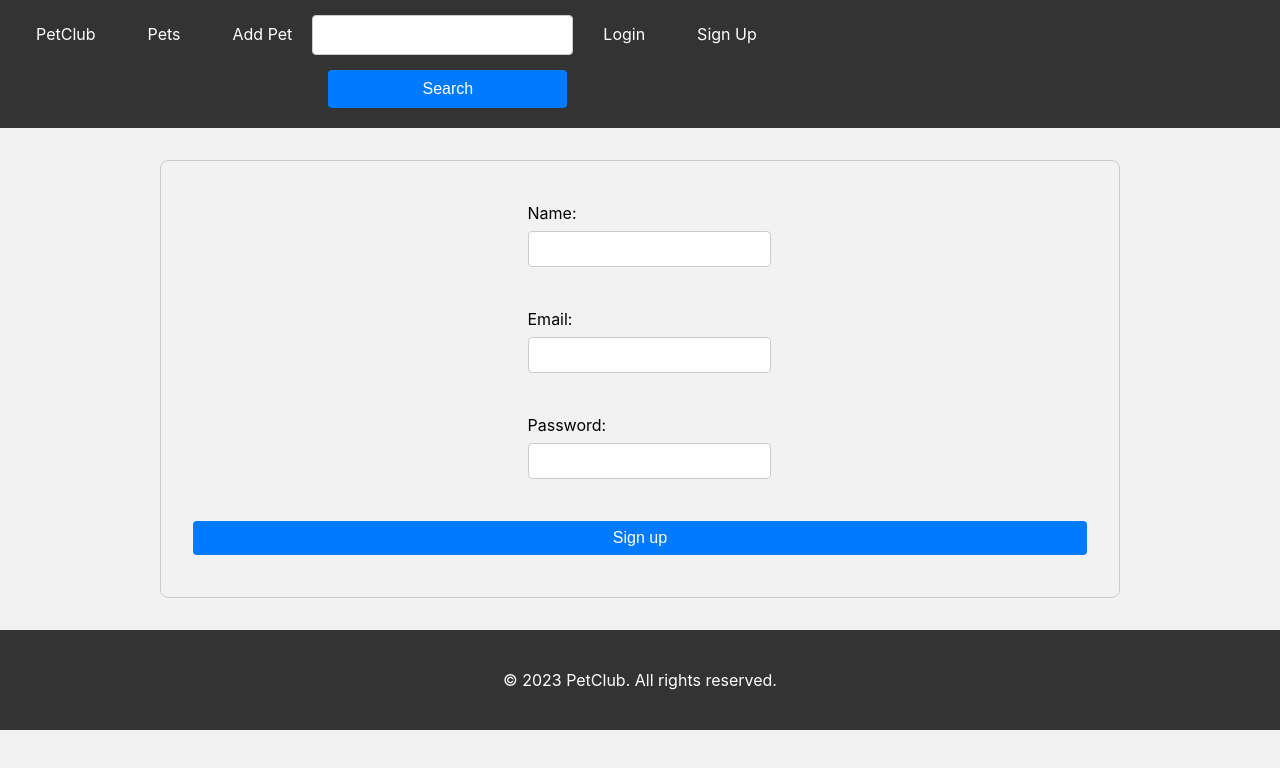
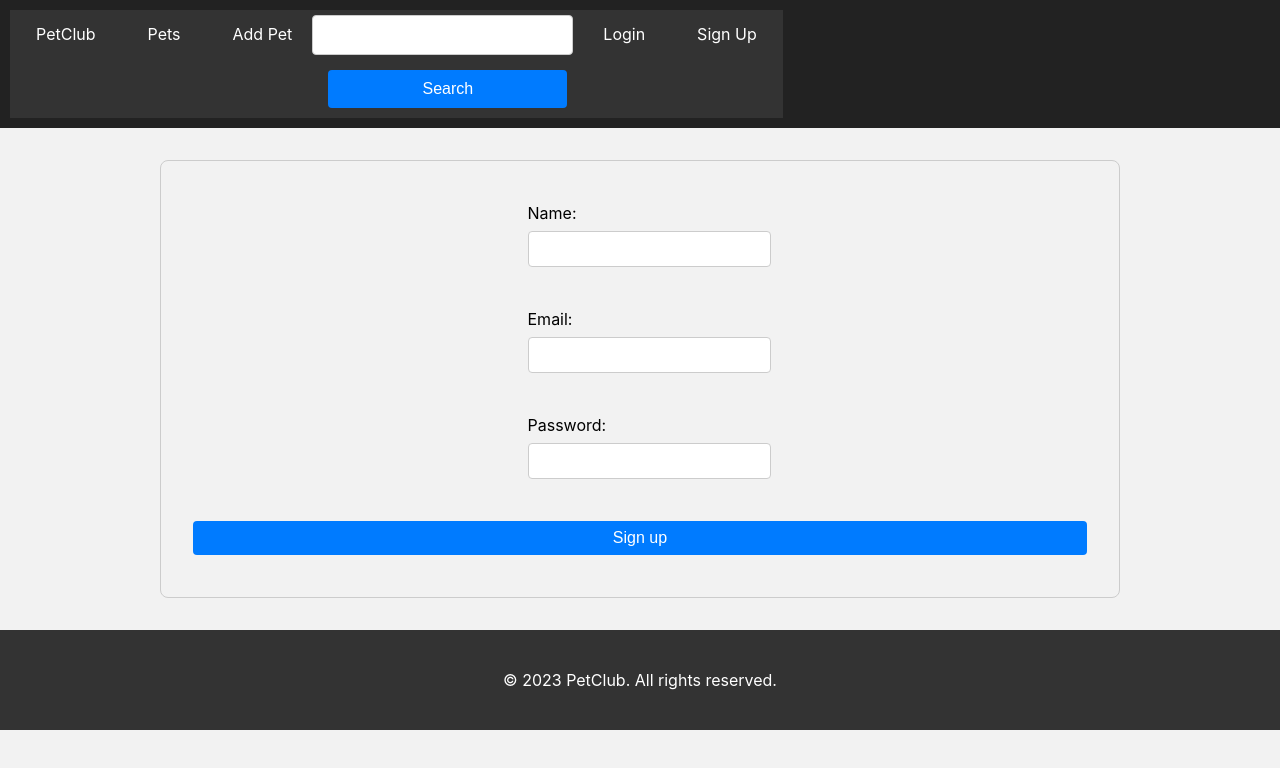
Before and after one commit to DOROTHY2322/phase--3-petfinder-client, a React (Create React App) app: page /signup in a window 1280 px wide. Shown: the top 768 px of the page. Built offline with nearby package versions, Linux system fonts and the light colour scheme.

Commit message:
components

```diff
--- a/src/App.js
+++ b/src/App.js
@@ -12,9 +12,9 @@ function App() {
   return (
     <Router>
       <div>
-        <nav>
+        <nav className='navbar'>
           <ul>
-            <li>
+            <li className='logo'>
               <Link to="/">PetClub</Link>
             </li>
             <li>
--- a/src/components/LoginForm.js
+++ b/src/components/LoginForm.js
@@ -7,7 +7,7 @@ function LoginForm({ onLogin }) {
   const handleSubmit = async (e) => {
     e.preventDefault();
 
-    const response = await fetch('/login', {
+    const response = await fetch('https://dorothy-sinatra-petfinder.onrender.com/login', {
       method: 'POST',
       headers: {
         'Content-Type': 'application/json',
--- a/src/components/SignupForm.js
+++ b/src/components/SignupForm.js
@@ -8,7 +8,7 @@ function SignupForm({ onSignup }) {
   const handleSubmit = async (e) => {
     e.preventDefault();
 
-    const response = await fetch('/signup', {
+    const response = await fetch('https://dorothy-sinatra-petfinder.onrender.com/signup', {
       method: 'POST',
       headers: {
         'Content-Type': 'application/json',
```
